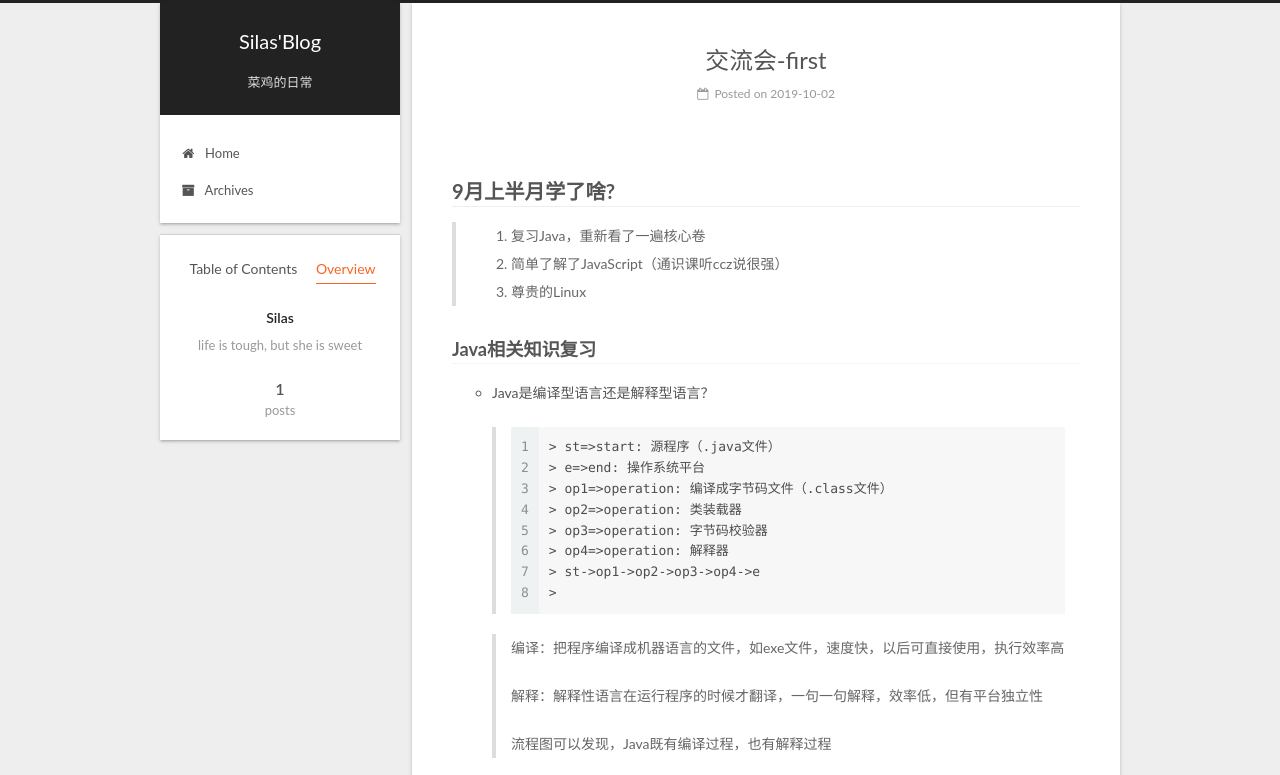
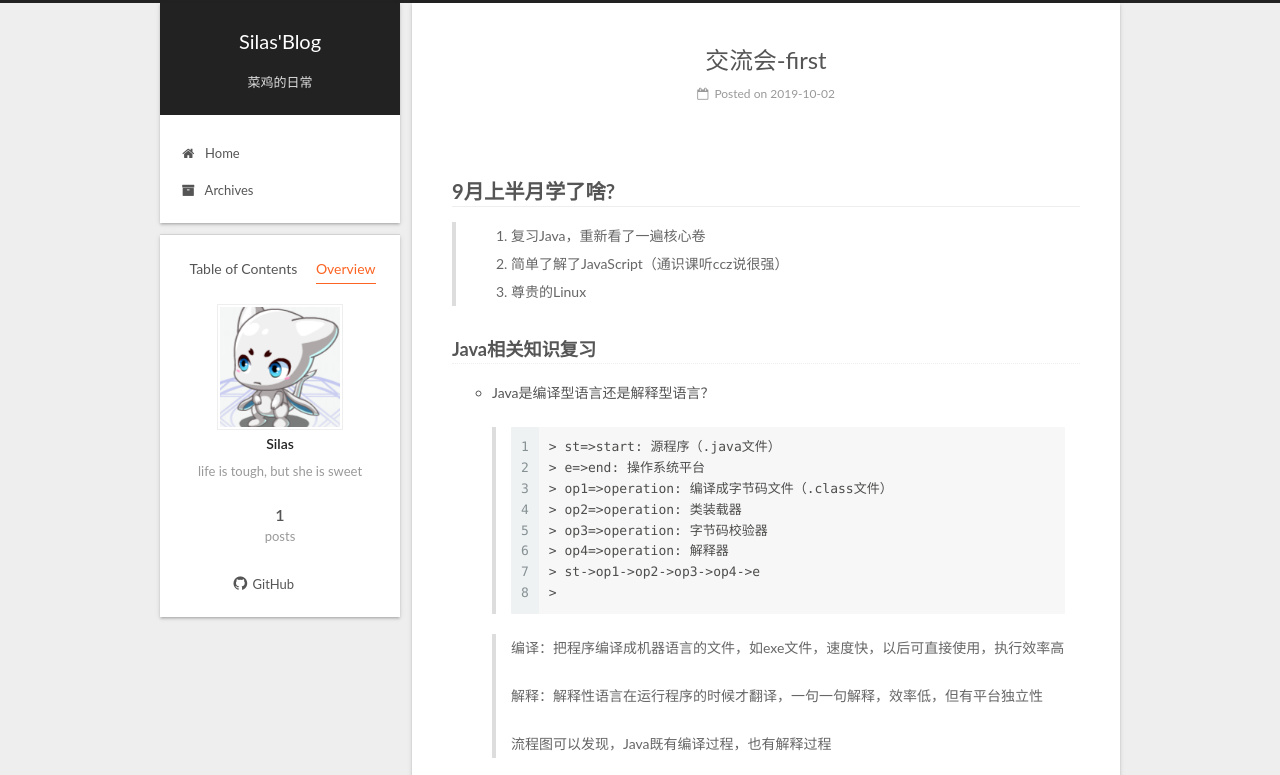
Before and after one commit to yyfbe/yyfbe.github.io, a plain HTML site: page 2019/10/02/交流会-first/index.html in a window 1280 px wide. Both pictures are taken after a click on the item "Overview". Shown: the top 775 px of the page. Drawn offline with Linux system fonts and the light colour scheme.

Commit message:
Site updated: 2019-10-02 21:42:32

```diff
--- a/2019/10/02/交流会-first/index.html
+++ b/2019/10/02/交流会-first/index.html
@@ -237,7 +237,7 @@
     <span hidden itemprop="author" itemscope itemtype="http://schema.org/Person">
       <meta itemprop="name" content="Silas">
       <meta itemprop="description" content>
-      <meta itemprop="image" content="/images/avatar.gif">
+      <meta itemprop="image" content="/images/author.png">
     </span>
 
     <span hidden itemprop="publisher" itemscope itemtype="http://schema.org/Organization">
@@ -533,6 +533,8 @@
         <div class="site-overview">
           <div class="site-author motion-element" itemprop="author" itemscope itemtype="http://schema.org/Person">
 
+              <img class="site-author-image" itemprop="image" src="/images/author.png" alt="Silas">
+
               <p class="site-author-name" itemprop="name">Silas</p>
               <p class="site-description motion-element" itemprop="description">life is tough, but she is sweet</p>
           </div>
@@ -558,6 +560,16 @@
 
 
 
+
+            <div class="links-of-author motion-element">
+
+                  <span class="links-of-author-item">
+                    <a href="https://github.com/yyfbe" target="_blank" title="GitHub">
+
+                        <i class="fa fa-fw fa-github"></i>GitHub</a>
+                  </span>
+
+            </div>
 
 
 
--- a/css/main.css
+++ b/css/main.css
@@ -1823,7 +1823,7 @@ pre .javascript .function {
   width: 4px;
   height: 4px;
   border-radius: 50%;
-  background: #adff22;
+  background: #5945ff;
 }
 .links-of-blogroll {
   font-size: 13px;
@@ -2923,6 +2923,9 @@ pre .javascript .function {
   overflow: hidden;
   white-space: nowrap;
   text-overflow: ellipsis;
+  transition-duration: 0.2s;
+  transition-timing-function: ease-in-out;
+  transition-delay: 0s;
 }
 .links-of-author-item a {
   display: block;
@@ -2975,6 +2978,9 @@ pre .javascript .function {
   overflow: hidden;
   white-space: nowrap;
   text-overflow: ellipsis;
+  transition-duration: 0.2s;
+  transition-timing-function: ease-in-out;
+  transition-delay: 0s;
 }
 .content-wrap {
   padding: initial;
```
Also changed, not shown: archives/2019/10/index.html (+12 -0 lines), archives/2019/index.html (+12 -0 lines), archives/index.html (+12 -0 lines), index.html (+13 -1 lines), images/author.png (added).
